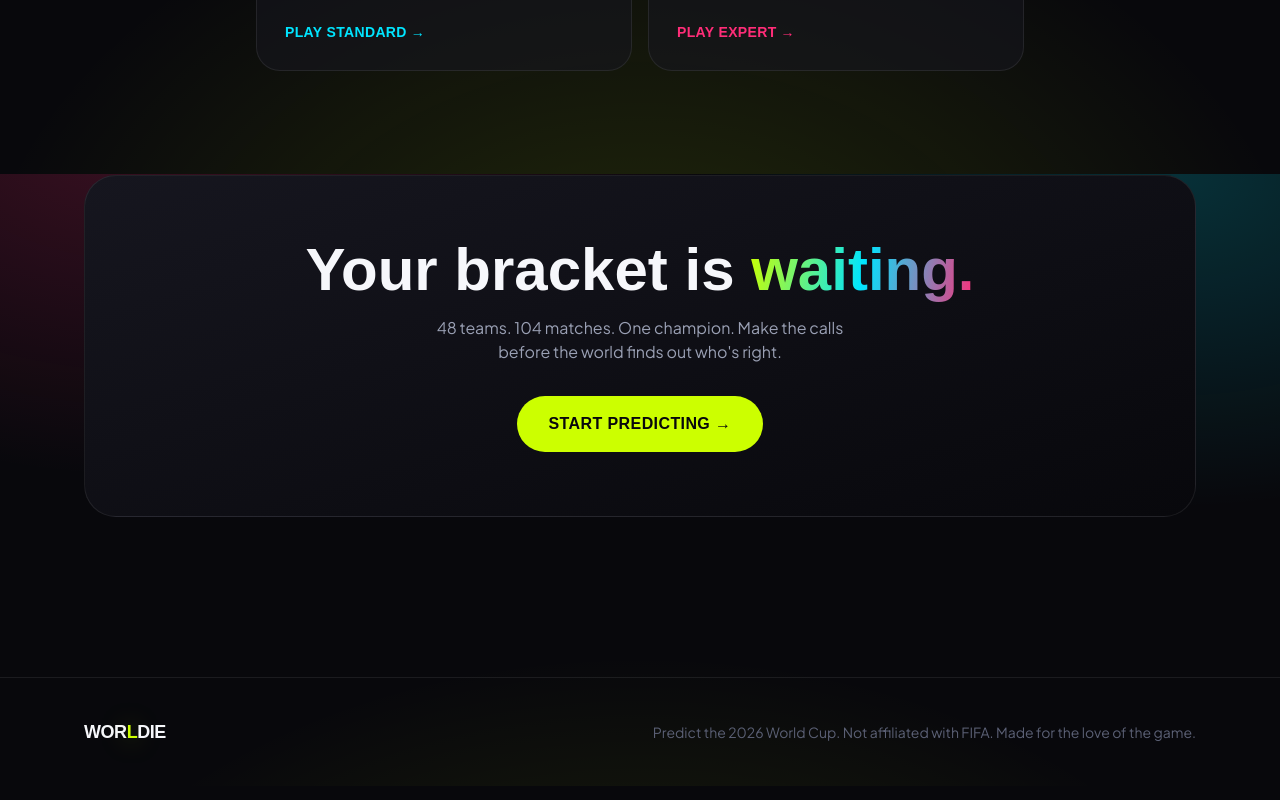
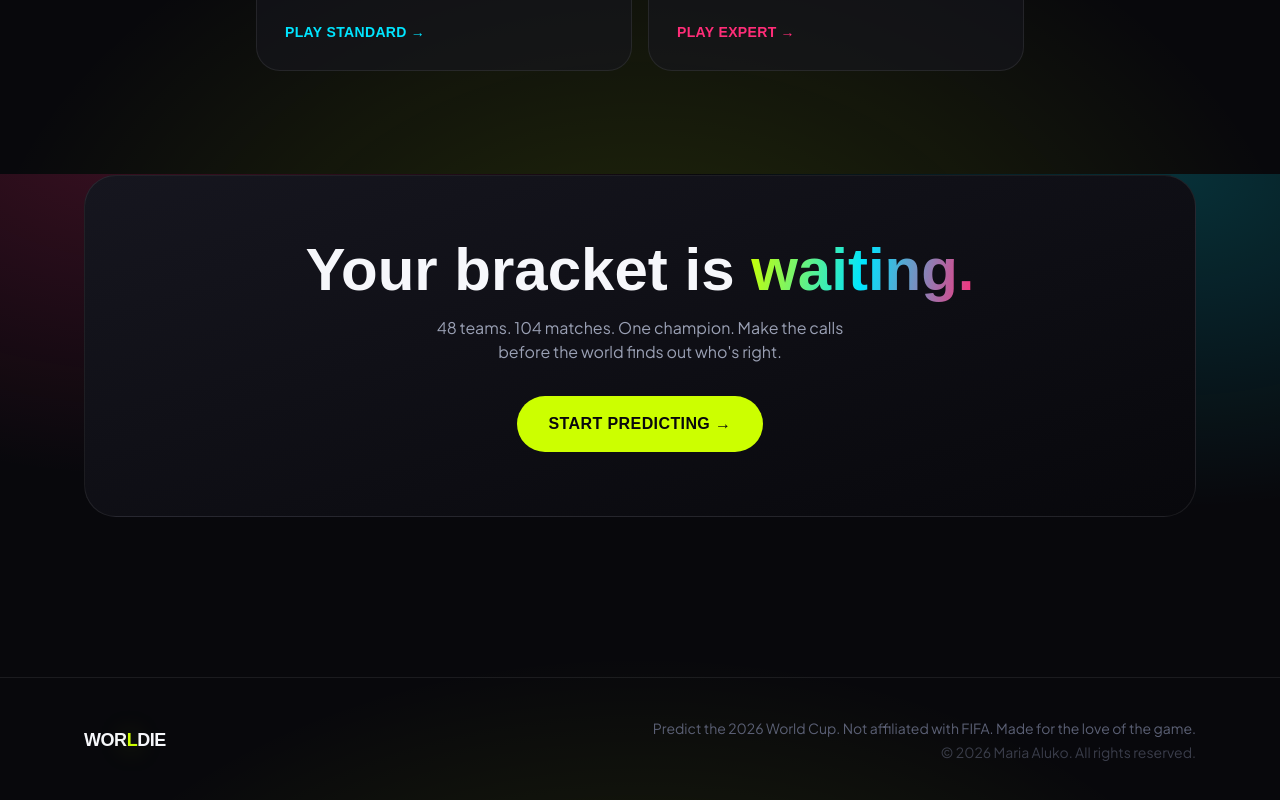
Before and after one commit to maria-aluko/worldie, a Next.js app: page / in a window 1280 px wide. Shown: the part 1426-2226 px from the top of the page. Built offline with nearby package versions, Linux system fonts and the light colour scheme; no server answers; a web font is replaced by a local one.

Commit message:
update footer

```diff
--- a/src/components/site-footer.tsx
+++ b/src/components/site-footer.tsx
@@ -5,10 +5,13 @@
     <footer className="mt-24 border-t border-white/5">
       <div className="mx-auto flex max-w-6xl flex-col items-center justify-between gap-4 px-5 py-10 text-sm text-faint sm:flex-row">
         <Wordmark className="text-lg" />
-        <p className="text-center sm:text-right">
-          Predict the 2026 World Cup. Not affiliated with FIFA.
-          <br className="sm:hidden" /> Made for the love of the game.
-        </p>
+        <div className="flex flex-col items-center gap-1 sm:items-end">
+          <p className="text-center sm:text-right">
+            Predict the 2026 World Cup. Not affiliated with FIFA.
+            <br className="sm:hidden" /> Made for the love of the game.
+          </p>
+          <p className="text-faint/60">&copy; {new Date().getFullYear()} Maria Aluko. All rights reserved.</p>
+        </div>
       </div>
     </footer>
   );
```
